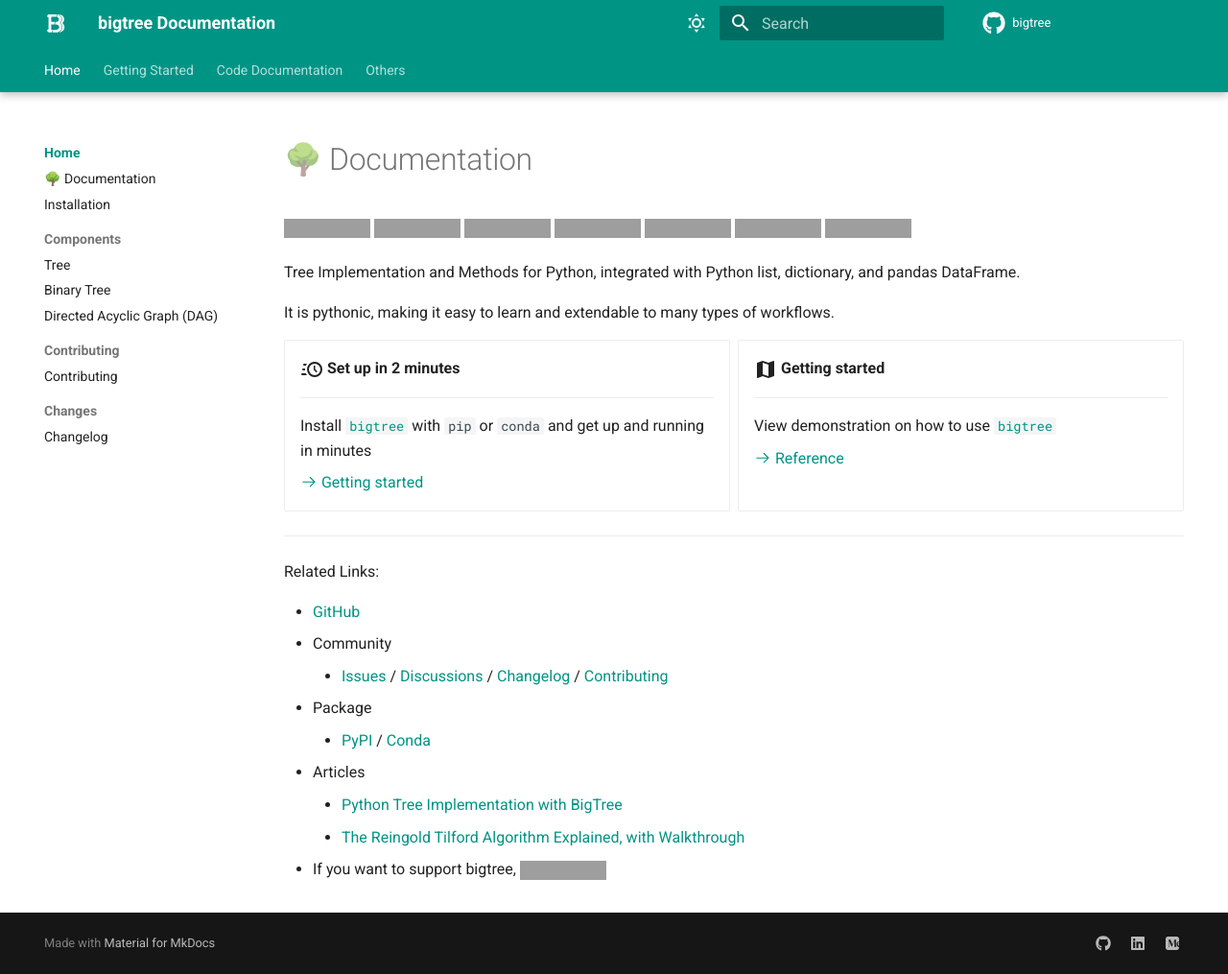
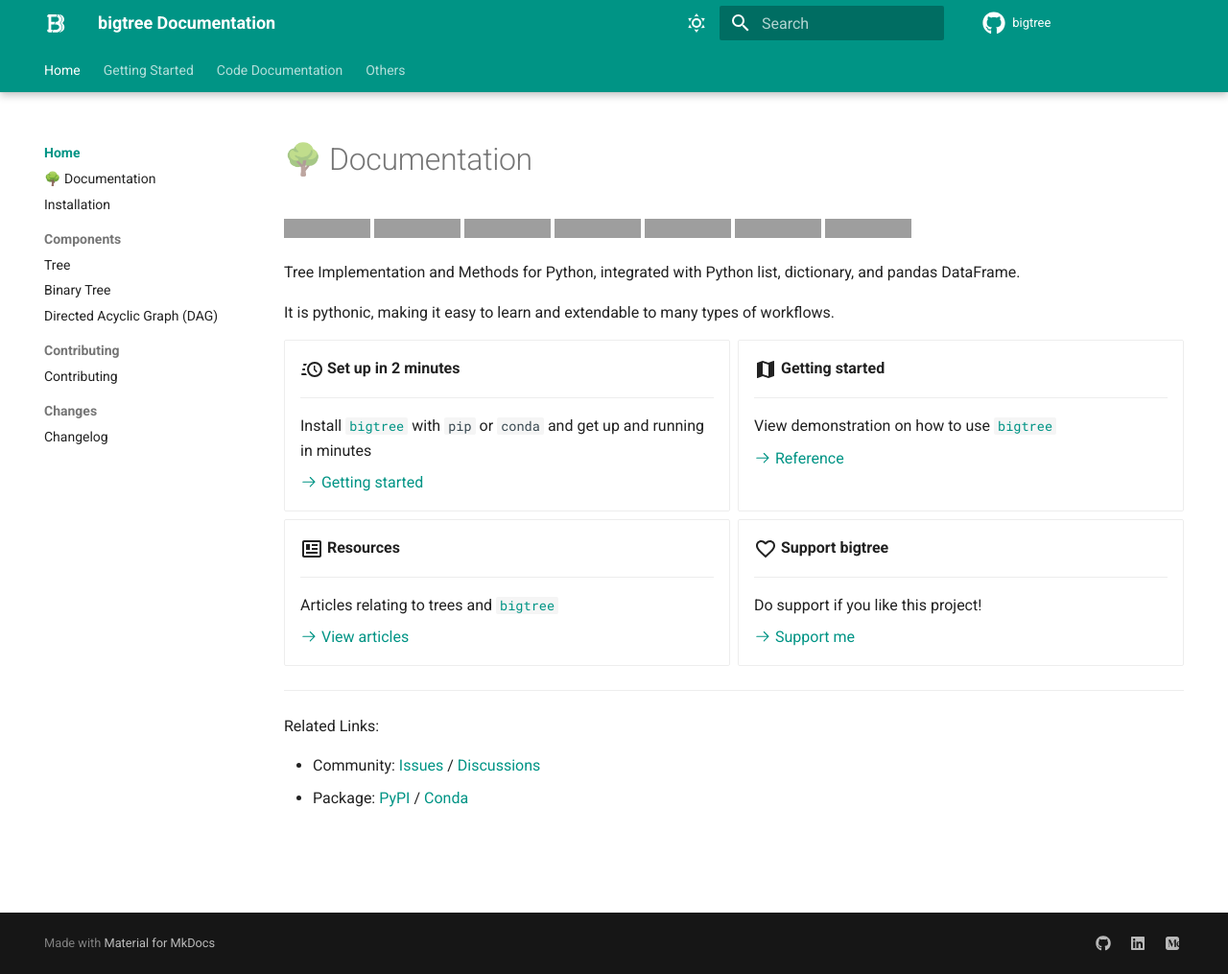
Before and after one commit to kayjan/bigtree, an MkDocs documentation site: the page built from docs/index.md, in a window 1280 px wide and 1015 px high. Shown: the whole window at 96% size. Built offline with MkDocs 1.6.1 and Material for MkDocs 9.7.7, drawn with Linux system fonts in a browser that asks for light colours; comment, search, counter and statistics services are not loaded; the version menu is left out; grey boxes are pictures that could not be loaded.

Commit message:
Changed: Abstract articles to another location, modify the related links on main page

```diff
--- a/docs/index.md
+++ b/docs/index.md
@@ -36,22 +36,25 @@
 
     [:octicons-arrow-right-24: Reference](demo/index.md)
 
+- :material-newspaper-variant-outline:{ .lg .middle } __Resources__
+
+    ---
+    Articles relating to trees and [`bigtree`](#)
+
+    [:octicons-arrow-right-24: View articles](resources/articles.md)
+
+- :material-heart-outline:{ .lg .middle } __Support bigtree__
+
+    ---
+    Do support if you like this project!
+
+    [:octicons-arrow-right-24: Support me](https://www.buymeacoffee.com/kayjan)
+
 </div>
 
 -----
 
 Related Links:
 
-- [GitHub](https://github.com/kayjan/bigtree/)
-- Community
-  - [Issues](https://github.com/kayjan/bigtree/issues)
-  / [Discussions](https://github.com/kayjan/bigtree/discussions)
-  / [Changelog](changelog.md)
-  / [Contributing](contributing.md)
-- Package
-  - [PyPI](https://pypi.org/project/bigtree/)
-  / [Conda](https://anaconda.org/conda-forge/bigtree)
-- Articles
-  - [Python Tree Implementation with BigTree](https://towardsdatascience.com/python-tree-implementation-with-bigtree-13cdabd77adc#245a-94ae81f0b3f1)
-  - [The Reingold Tilford Algorithm Explained, with Walkthrough](https://towardsdatascience.com/reingold-tilford-algorithm-explained-with-walkthrough-be5810e8ed93?sk=2db8e10398cee76c486c4b06b0b33322)
-- <div><p>If you want to support bigtree, <a href="https://www.buymeacoffee.com/kayjan"><img src="https://img.shields.io/badge/Buy_Me_A_Coffee-FFDD00?style=for-the-badge&logo=buy-me-a-coffee&logoColor=black" alt="Buy Me a Coffee" style="vertical-align:middle"></a></p></div>
+- Community: [Issues](https://github.com/kayjan/bigtree/issues) / [Discussions](https://github.com/kayjan/bigtree/discussions)
+- Package: [PyPI](https://pypi.org/project/bigtree/) / [Conda](https://anaconda.org/conda-forge/bigtree)
--- a/mkdocs.yml
+++ b/mkdocs.yml
@@ -21,6 +21,8 @@
     - demo/binarytree.md
     - demo/dag.md
     - demo/workflow.md
+    - Resources:
+        - resources/articles.md
   - Code Documentation:
     - Node:
         - bigtree/node/index.md
```
Also changed, not shown: CHANGELOG.md (+1 -1 lines), docs/resources/articles.md (added, +25 -0 lines).
